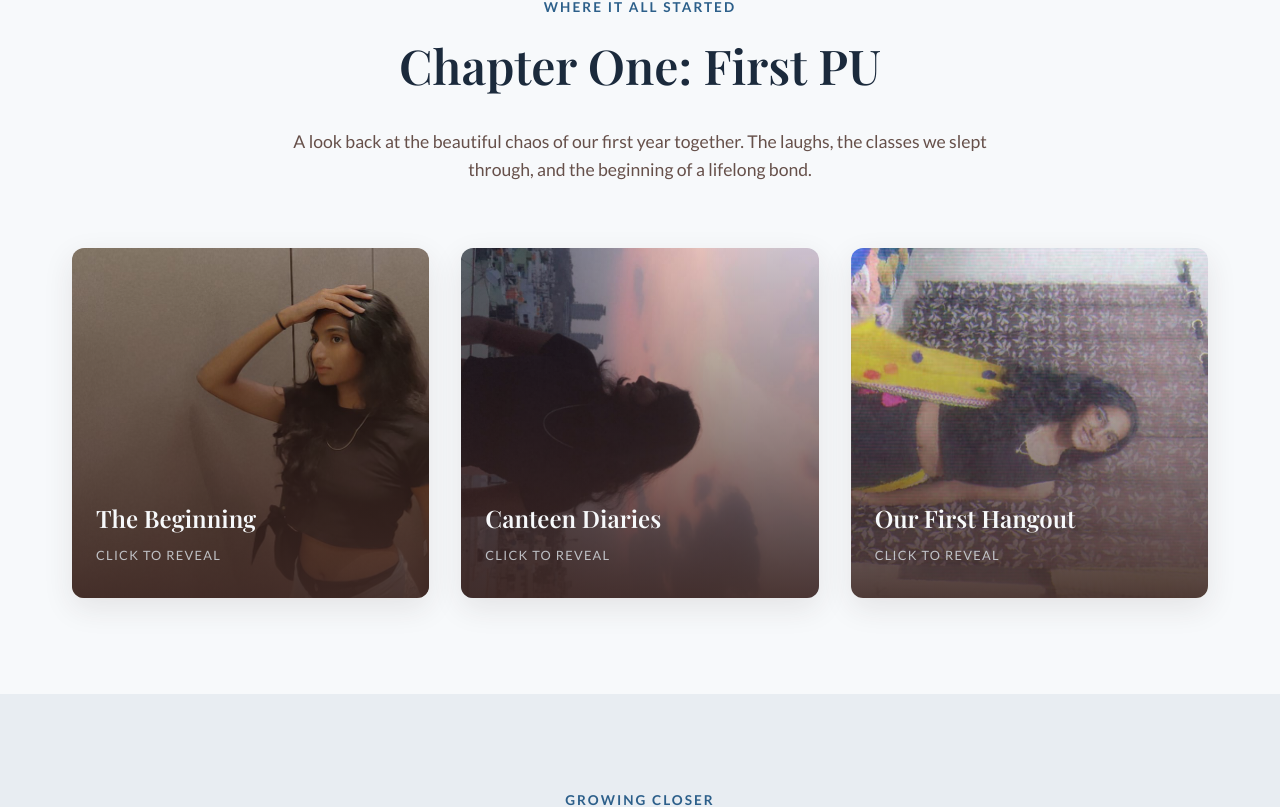
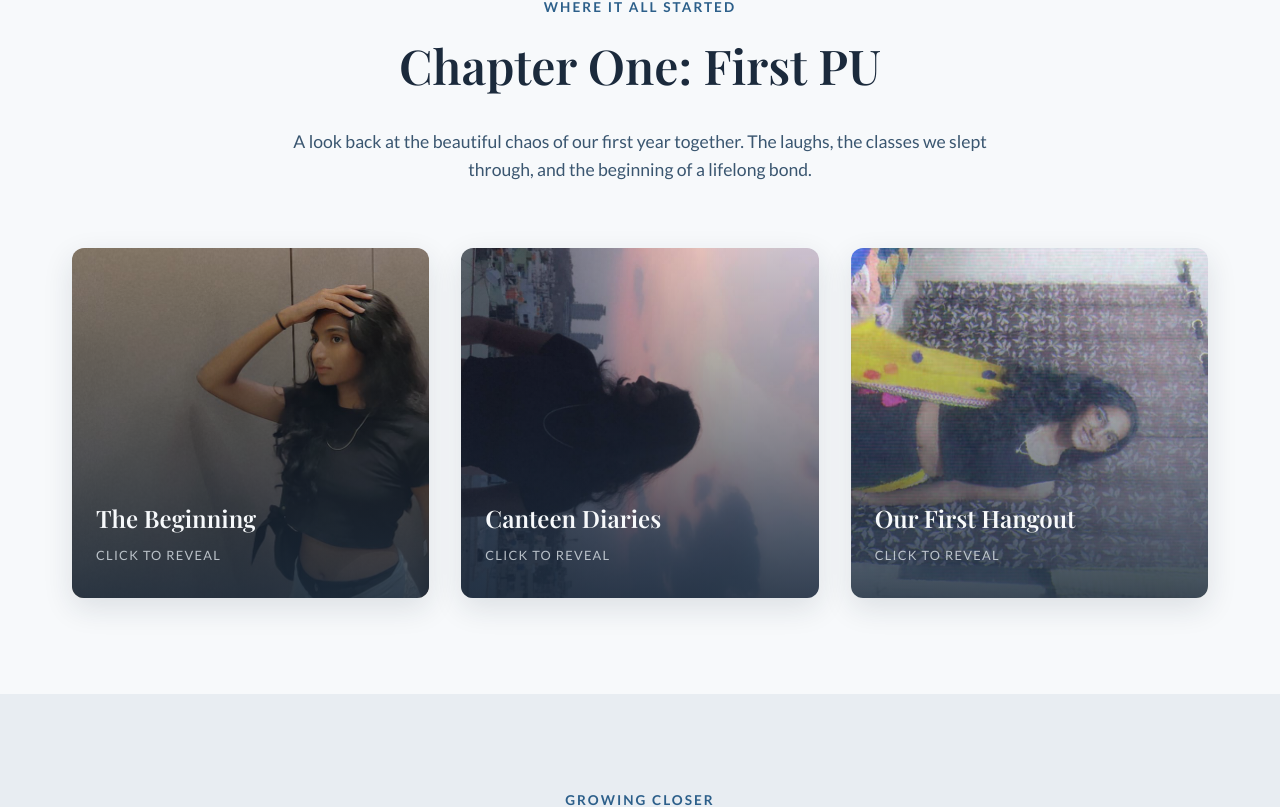
Before and after one commit to Soorajdbedre/Aadhya, a React (Vite) app in the folder aadhya-birthday/: page / in a window 1280 px wide. Shown: the part 899-1706 px from the top of the page. Built offline with nearby package versions, Linux system fonts and the light colour scheme; no server answers; the database is empty; a web font is replaced by a local one.

Commit message:
Update Chapter.css colors and shadows

```diff
--- a/aadhya-birthday/src/components/Chapter.css
+++ b/aadhya-birthday/src/components/Chapter.css
@@ -28,7 +28,7 @@
 
 .chapter-description {
   font-size: 1.1rem;
-  color: #66504a; /* Slightly lighter brown */
+  color: #3A5670; /* Slightly lighter navy */
 }
 
 /* Grid for Memories */
@@ -54,7 +54,7 @@
   text-align: center;
   transition: transform 0.8s cubic-bezier(0.4, 0, 0.2, 1);
   transform-style: preserve-3d;
-  box-shadow: 0 10px 30px rgba(62, 39, 35, 0.1);
+  box-shadow: 0 10px 30px rgba(27, 42, 60, 0.12);
   border-radius: 12px;
 }
 
@@ -81,7 +81,7 @@
   position: absolute;
   bottom: 0; left: 0; right: 0;
   padding: 2rem 1.5rem;
-  background: linear-gradient(to top, rgba(62,39,35,0.9), transparent);
+  background: linear-gradient(to top, rgba(27,42,60,0.85), transparent);
   display: flex;
   flex-direction: column;
   justify-content: flex-end;
@@ -112,7 +112,7 @@
   align-items: center;
   justify-content: center;
   padding: 2rem;
-  border: 1px solid rgba(253, 251, 247, 0.2);
+  border: 1px solid rgba(247, 249, 251, 0.25);
 }
 
 .memory-hidden-text {
```
